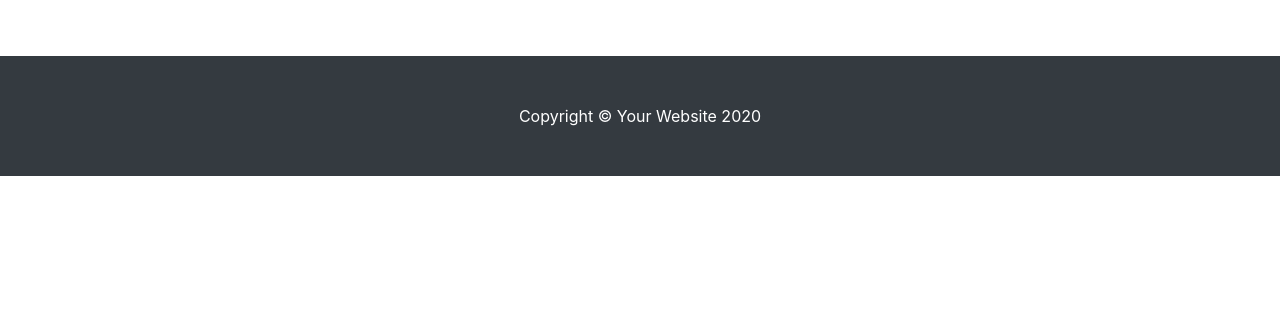
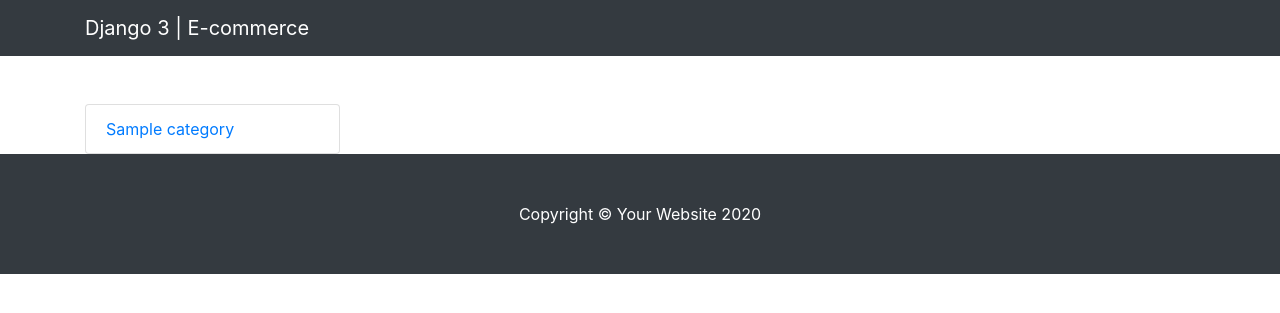
Before and after one commit to FreeRP/django_shop, a Django app: template shop/mainapp/templates/base.html in a window 1280 px wide. Shown: the top 313 px of the page. Run offline with Django 3.2, Linux system fonts and the light colour scheme; the template is opened without the code that fills it: most values are stand-ins (such as "Sample title", 1, 10 or a date in 2020); some libraries are stand-ins or nearby versions.

Commit message:
Add: navbar for category

```diff
--- a/shop/mainapp/templates/base.html
+++ b/shop/mainapp/templates/base.html
@@ -23,9 +23,44 @@
     }
 </style>
 <body>
-    {% block content %}
 
-    {% endblock %}
+  <!-- Navigation -->
+  <nav class="navbar navbar-expand-lg navbar-dark bg-dark fixed-top">
+    <div class="container">
+      <a class="navbar-brand" href="#">Django 3 | E-commerce</a>
+      <button class="navbar-toggler" type="button" data-toggle="collapse" data-target="#navbarResponsive" aria-controls="navbarResponsive" aria-expanded="false" aria-label="Toggle navigation">
+        <span class="navbar-toggler-icon"></span>
+      </button>
+    </div>
+  </nav>
+
+  <!-- Page Content -->
+  <div class="container">
+
+    <div class="row">
+
+      <div class="col-lg-3 mt-5">
+        <div class="list-group">
+          {% for link, name in categories.items %}
+            <a href="/category/{{ link }}" class="list-group-item">{{ name }}</a>
+          {% endfor %}
+        </div>
+
+      </div>
+      <!-- /.col-lg-3 -->
+
+      <div class="col-lg-9">
+      {% block content %}
+
+      {% endblock content %}
+      </div>
+      <!-- /.col-lg-9 -->
+
+    </div>
+    <!-- /.row -->
+
+  </div>
+  <!-- /.container -->
 
   <!-- Footer -->
   <footer class="py-5 bg-dark">
```
